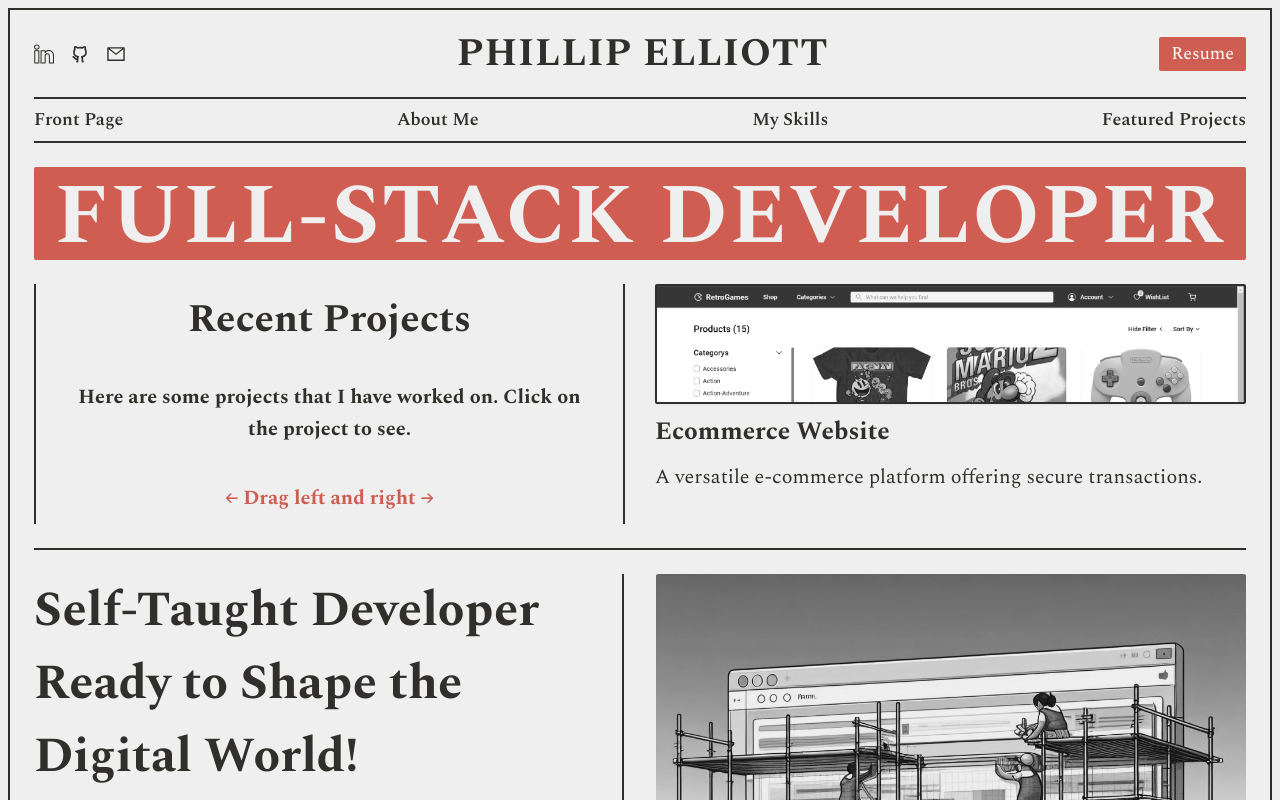
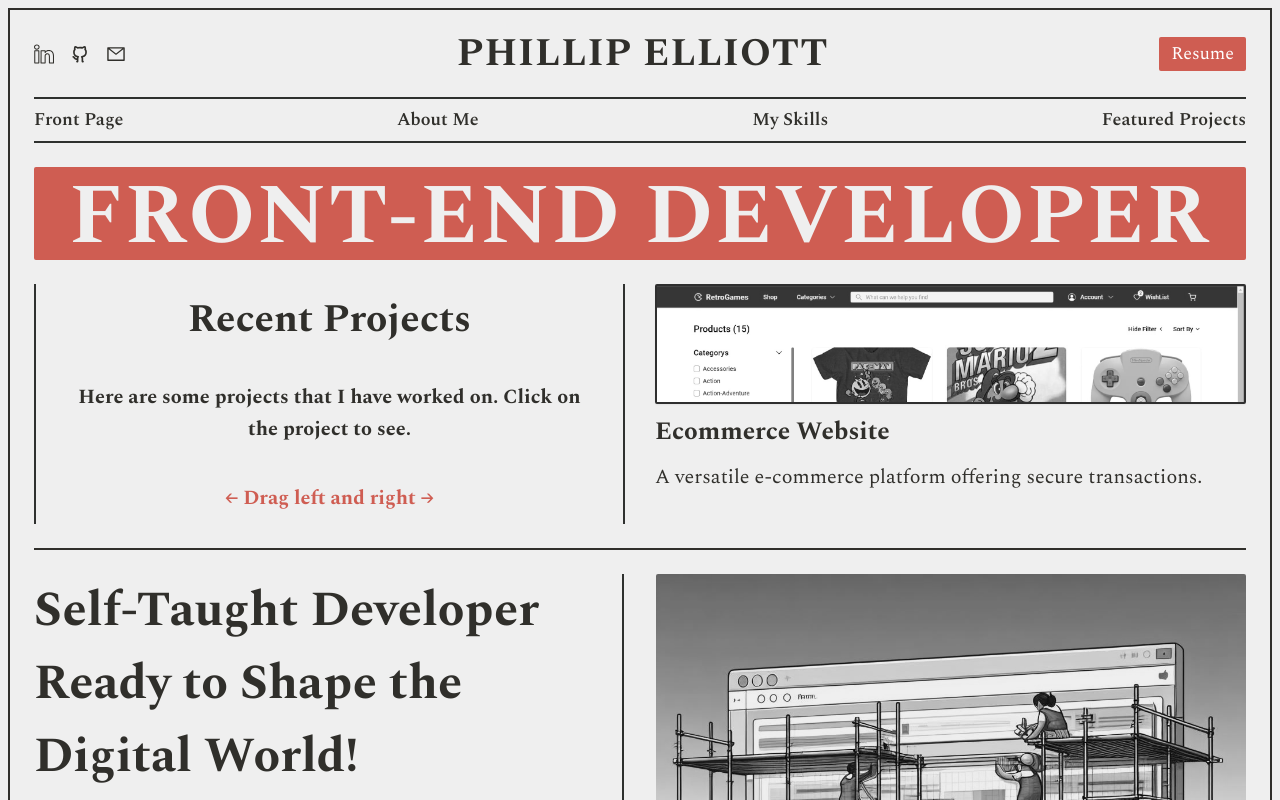
Before and after one commit to Phil-Elliott/PaperPortfolio, a Next.js app: page / in a window 1280 px wide. Shown: the top 800 px of the page. Built offline with nearby package versions, Linux system fonts and the light colour scheme; a web font is replaced by a local one.

Commit message:
Changed some text and resume

```diff
--- a/components/FrontPage/FrontPage.tsx
+++ b/components/FrontPage/FrontPage.tsx
@@ -1,4 +1,4 @@
-import React, { useState } from "react";
+import React from "react";
 import Image from "next/image";
 import FrontPageImage from "../../assets/images/web-dev.jpeg";
 
--- a/components/Header/Header.tsx
+++ b/components/Header/Header.tsx
@@ -75,7 +75,7 @@ const Header = ({ toggleMenu }: HeaderProps) => {
       </div>
       <div className="bg-Tertiary text-Primary pb-1 sm:pb-0 pt-2 lg:mt-6 rounded-sm px-3">
         <h3 className="lg:tracking-wide text-fluid-9xl font-bold text-center ">
-          FULL-STACK DEVELOPER
+          FRONT-END DEVELOPER
         </h3>
       </div>
     </>
```
Also changed, not shown: 1 other file (tests, documents, lock files or other folders).
